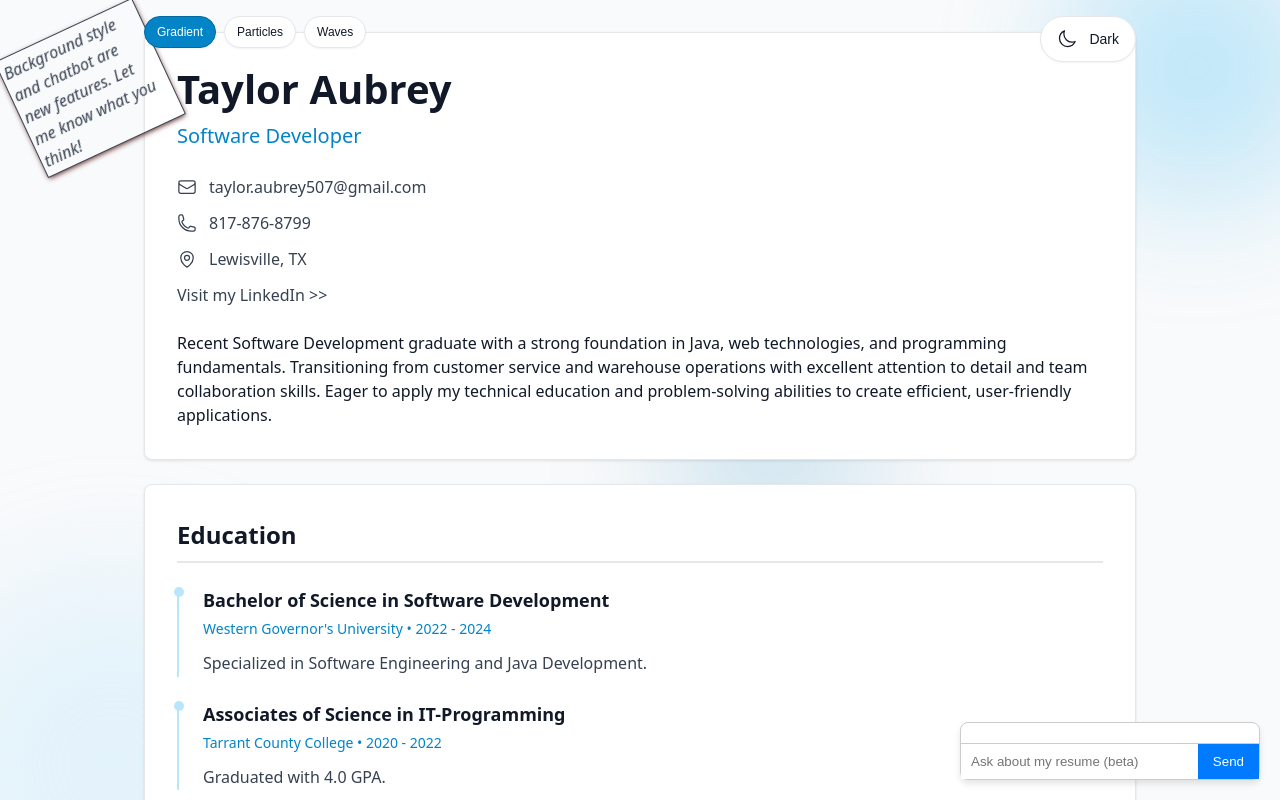
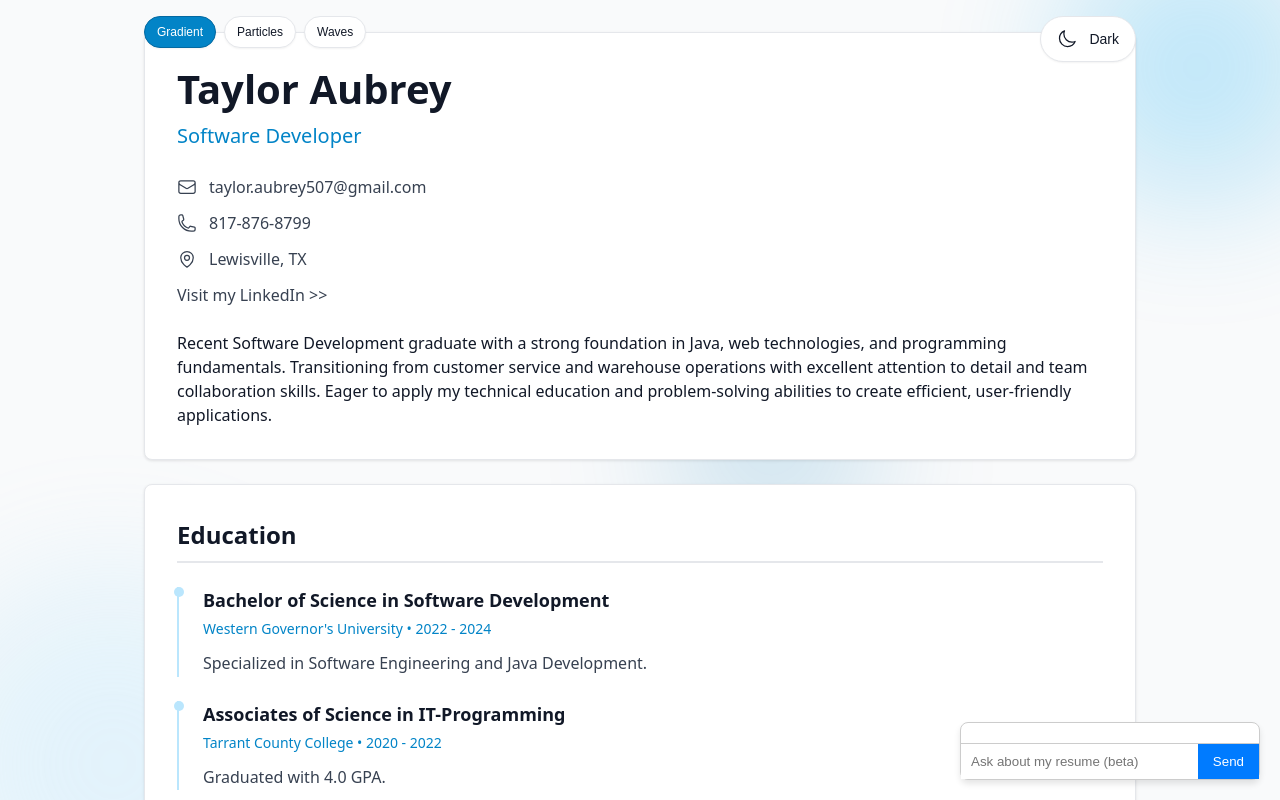
Before and after one commit to tay24lor/resume, a React (Vite) app: page / in a window 1280 px wide. Built offline with nearby package versions, Linux system fonts and the light colour scheme.

Commit message:
removed disclaimer

```diff
--- a/src/App.tsx
+++ b/src/App.tsx
@@ -29,7 +29,6 @@ function App() {
     <div className="background-wrapper">
       <CustomBackground style={backgroundStyle as 'gradient' | 'particles' | 'waves'} isDark={isDark} />
       <div className="container">
-        <div id='disclaimer'>Background style and chatbot are new features. Let me know what you think!</div>
         <div className="background-controls">
           <button
             type="button"
--- a/src/index.css
+++ b/src/index.css
@@ -723,16 +723,3 @@ h2 {
     min-width: 120px;
   }
 }
-
-#disclaimer {
-  position: fixed;
-  left: 15px;
-  top: 25px;
-  font-style: italic;
-  transform: rotate(-25deg);
-  width: 150px;
-  color: var(--text-secondary);
-  outline: 1px solid var(--text-secondary);
-  padding: 3px;
-  box-shadow: 0 2px 5px rgb(96, 38, 38);
-}
```
